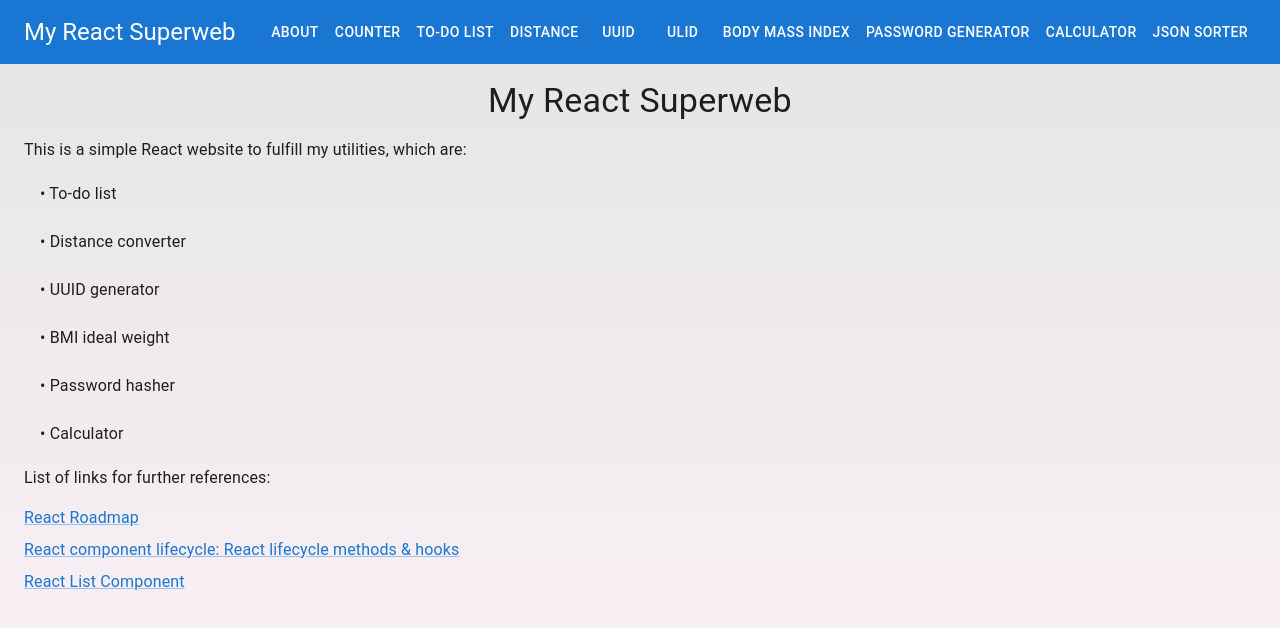
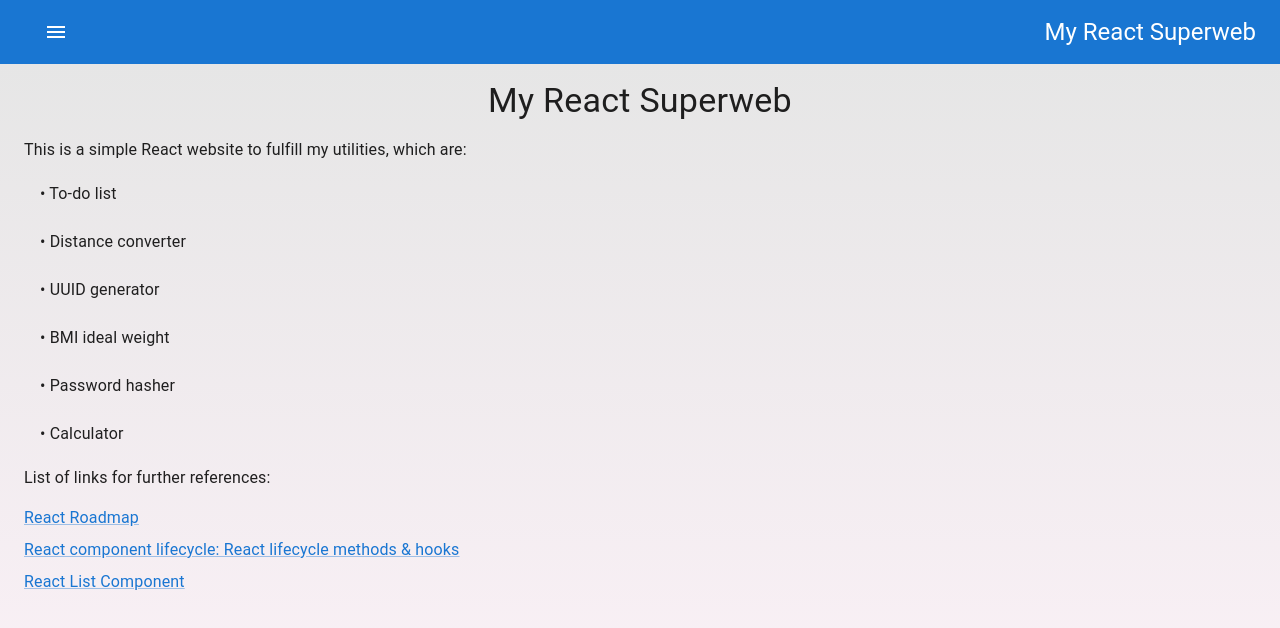
Before and after one commit to iamdejan/my-react-superweb, a React (Vite) app: page / in a window 1280 px wide. Shown: the top 628 px of the page. Built offline with nearby package versions, Linux system fonts and the light colour scheme.

Commit message:
implement drawer

```diff
--- /dev/null
+++ b/src/components/RootMenu/index.tsx
@@ -0,0 +1,99 @@
+import { AppBar, Button, Container, Drawer, List, ListItem, Toolbar, Typography } from "@mui/material";
+import { FileRoutesByPath, Outlet } from "@tanstack/react-router";
+import { TanStackRouterDevtools } from "@tanstack/router-devtools";
+import { JSX, useState } from "react";
+import MenuIcon from "@mui/icons-material/Menu";
+import { grey } from "@mui/material/colors";
+
+type RouteLink = {
+  link: keyof FileRoutesByPath,
+  title: string
+};
+
+const routeList: RouteLink[] = [
+  {
+    link: "/about",
+    title: "About"
+  },
+  {
+    link: "/counter",
+    title: "Counter"
+  },
+  {
+    link: "/to-do-list",
+    title: "To-Do List",
+  },
+  {
+    link: "/distance-calculator",
+    title: "Distance"
+  },
+  {
+    link: "/uuid-generator",
+    title: "UUID"
+  },
+  {
+    link: "/ulid-generator",
+    title: "ULID"
+  },
+  {
+    link: "/bmi-calculator/",
+    title: "Body Mass Index"
+  },
+  {
+    link: "/password-generator",
+    title: "Password Generator"
+  },
+  {
+    link: "/calculator",
+    title: "Calculator"
+  },
+  {
+    link: "/json-sorter",
+    title: "JSON Sorter"
+  }
+];
+
+export default function RootMenu(): JSX.Element {
+  const [open, setOpen] = useState(false);
+
+  return (
+    <>
+      <AppBar position="static" sx={{margin:"0", padding:"0"}}>
+        <Container maxWidth="xl">
+          <Toolbar disableGutters>
+            <Button color="inherit" onClick={() => setOpen(true)}>
+              <MenuIcon />
+            </Button>
+            <Typography variant="h5" component="div" sx={{ marginLeft: "auto" }}>
+              <a href="/" style={{textDecoration: "none", color: "inherit"}}>My React Superweb</a>
+            </Typography>
+          </Toolbar>
+        </Container>
+      </AppBar>
+      <Outlet />
+      <Drawer open={open} onClose={() => setOpen(false)}>
+        <List>
+          {routeList.map((route) => (
+            <ListItem key={route.link}>
+              <Typography
+                component="a"
+                href={route.link}
+                sx={{
+                  textDecoration: "none",
+                  boxShadow: "none",
+                  color: "inherit",
+                  "&:hover": {
+                    backgroundColor: grey[200],
+                  }
+                }}
+              >
+                {route.title}
+              </Typography>
+            </ListItem>
+          ))}
+        </List>
+      </Drawer>
+      <TanStackRouterDevtools />
+    </>
+  );
+}
--- a/src/routes/__root.tsx
+++ b/src/routes/__root.tsx
@@ -1,75 +1,6 @@
-import { createRootRoute, FileRoutesByPath, Outlet } from "@tanstack/react-router";
-import { TanStackRouterDevtools } from "@tanstack/router-devtools";
-import AppBar from "@mui/material/AppBar";
-import { Button, Container, Toolbar, Typography } from "@mui/material";
-
-type RouteLink = {
-  link: keyof FileRoutesByPath,
-  title: string
-};
-
-const routeList: RouteLink[] = [
-  {
-    link: "/about",
-    title: "About"
-  },
-  {
-    link: "/counter",
-    title: "Counter"
-  },
-  {
-    link: "/to-do-list",
-    title: "To-Do List",
-  },
-  {
-    link: "/distance-calculator",
-    title: "Distance"
-  },
-  {
-    link: "/uuid-generator",
-    title: "UUID"
-  },
-  {
-    link: "/ulid-generator",
-    title: "ULID"
-  },
-  {
-    link: "/bmi-calculator/",
-    title: "Body Mass Index"
-  },
-  {
-    link: "/password-generator",
-    title: "Password Generator"
-  },
-  {
-    link: "/calculator",
-    title: "Calculator"
-  },
-  {
-    link: "/json-sorter",
-    title: "JSON Sorter"
-  }
-];
+import { createRootRoute } from "@tanstack/react-router";
+import RootMenu from "../components/RootMenu";
 
 export const Route = createRootRoute({
-  component: () => (
-    <>
-      <AppBar position="static" sx={{margin:"0", padding:"0"}}>
-        <Container maxWidth="xl">
-          <Toolbar disableGutters>
-            <Typography variant="h5" component="div" sx={{ flexGrow: 1 }}>
-              <a href="/" style={{textDecoration: "none", color: "inherit"}}>My React Superweb</a>
-            </Typography>
-            {routeList.map(route => (
-              <Button key={route.link} variant="text" color="inherit" href={route.link}>
-                {route.title}
-              </Button>
-            ))}
-          </Toolbar>
-        </Container>
-      </AppBar>
-      <Outlet />
-      <TanStackRouterDevtools />
-    </>
-  )
+  component: RootMenu,
 });
```
